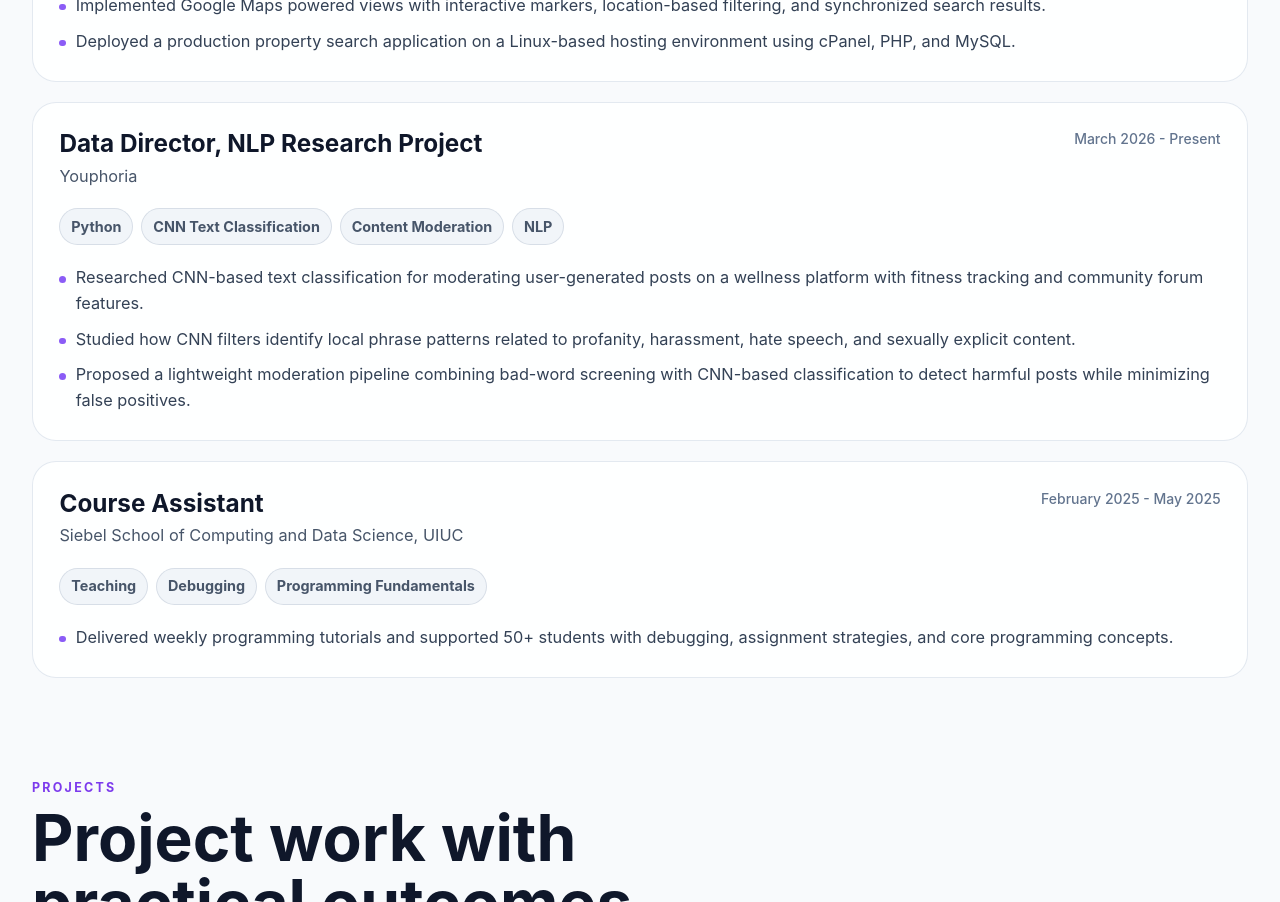
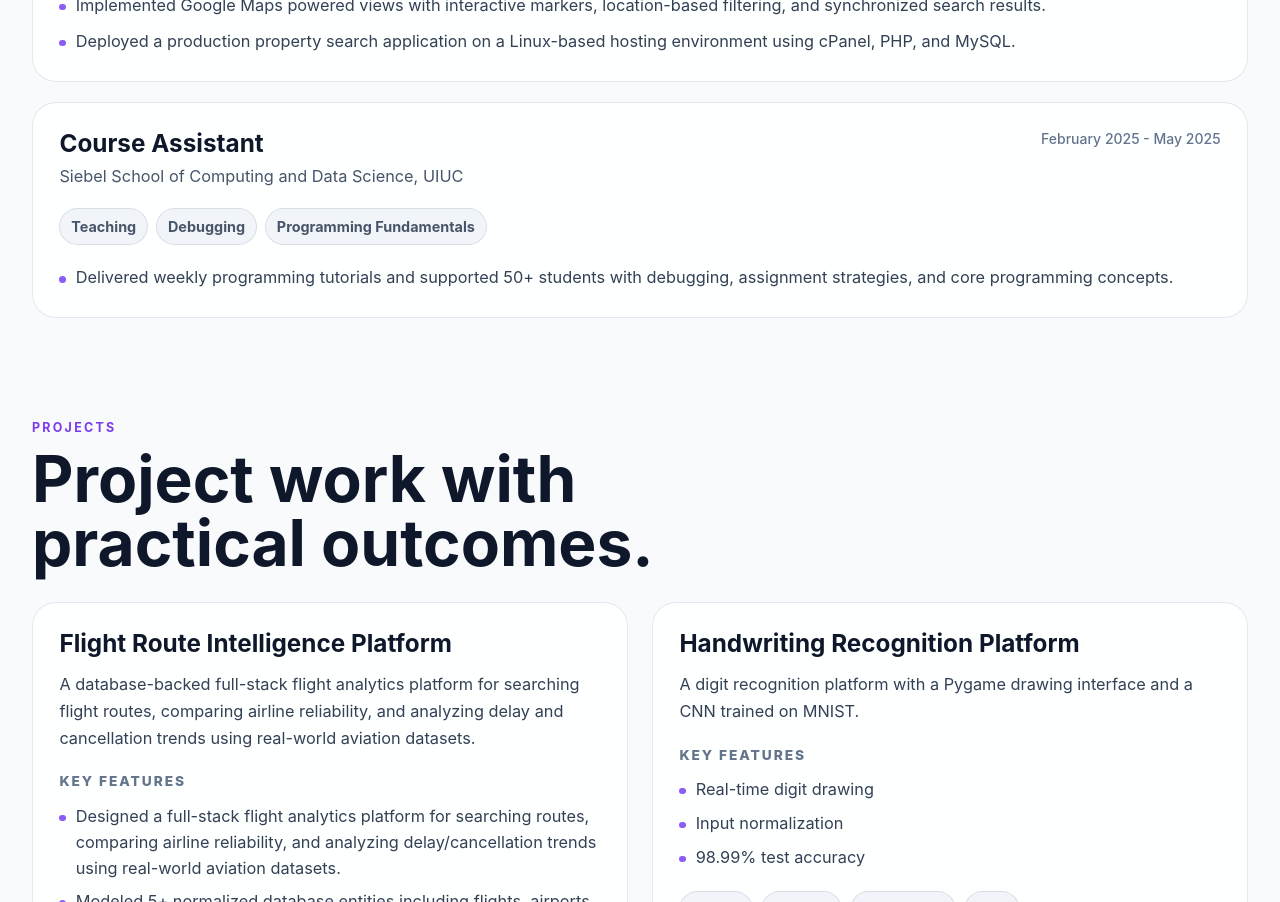
Before and after one commit to Chuck0816/portfolio-site, a React (Vite) app: page / in a window 1280 px wide. Shown: the part 2100-3002 px from the top of the page. Built offline with nearby package versions, Linux system fonts and the light colour scheme.

Commit message:
Remove NLP Research Project from portfolio
Removed the 'Data Director, NLP Research Project' entry from the portfolio.

```diff
--- a/src/data/portfolio.js
+++ b/src/data/portfolio.js
@@ -51,17 +51,6 @@ export const experiences = [
       "Built backend PHP API endpoints for property search, geolocation logic, advanced filtering, and dynamic map-based queries.",
       "Implemented Google Maps powered views with interactive markers, location-based filtering, and synchronized search results.",
       "Deployed a production property search application on a Linux-based hosting environment using cPanel, PHP, and MySQL.",
-    ],
-  },
-  {
-    title: "Data Director, NLP Research Project",
-    organization: "Youphoria",
-    dates: "March 2026 - Present",
-    stack: ["Python", "CNN Text Classification", "Content Moderation", "NLP"],
-    bullets: [
-      "Researched CNN-based text classification for moderating user-generated posts on a wellness platform with fitness tracking and community forum features.",
-      "Studied how CNN filters identify local phrase patterns related to profanity, harassment, hate speech, and sexually explicit content.",
-      "Proposed a lightweight moderation pipeline combining bad-word screening with CNN-based classification to detect harmful posts while minimizing false positives.",
     ],
   },
   {
```
